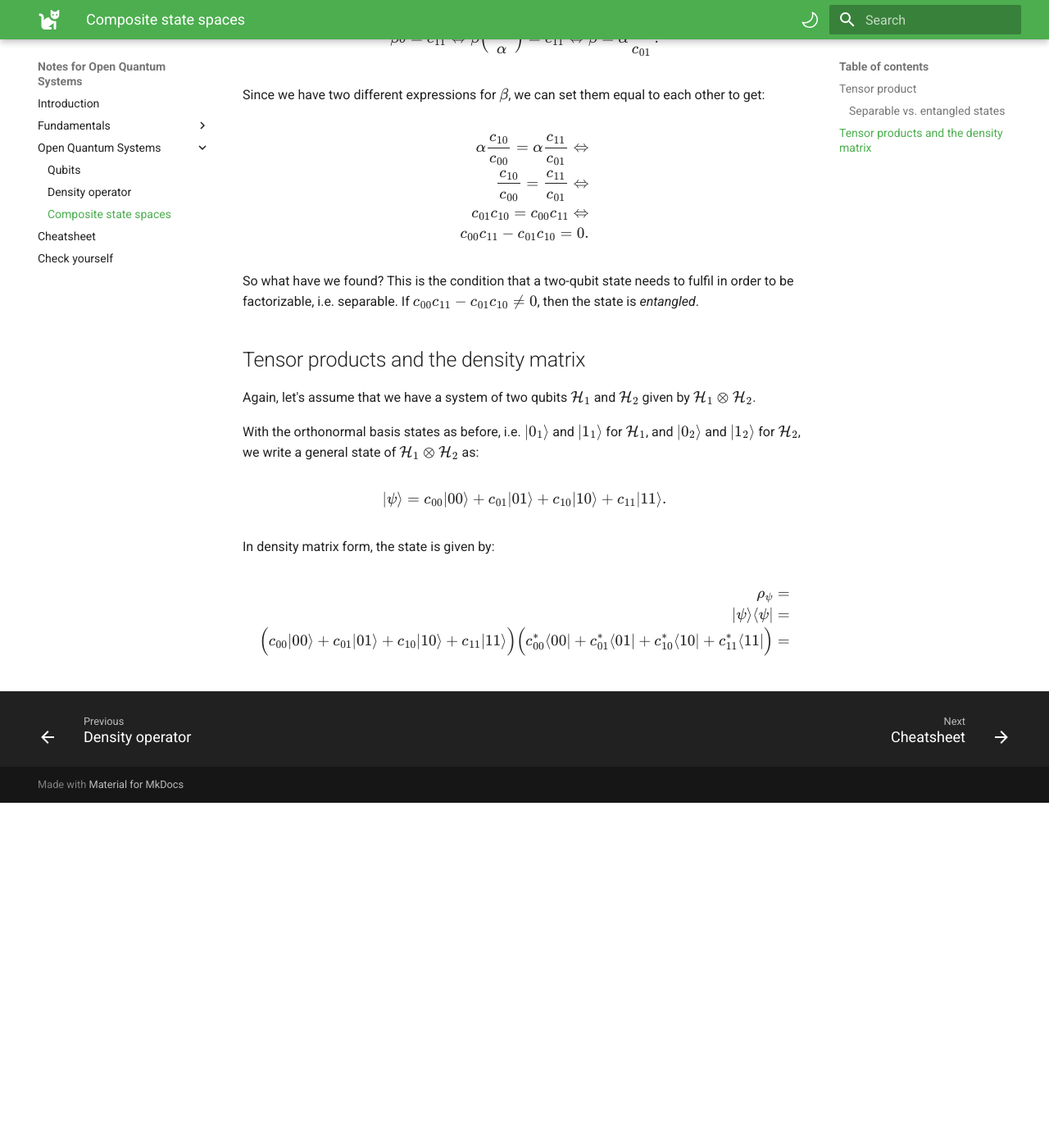
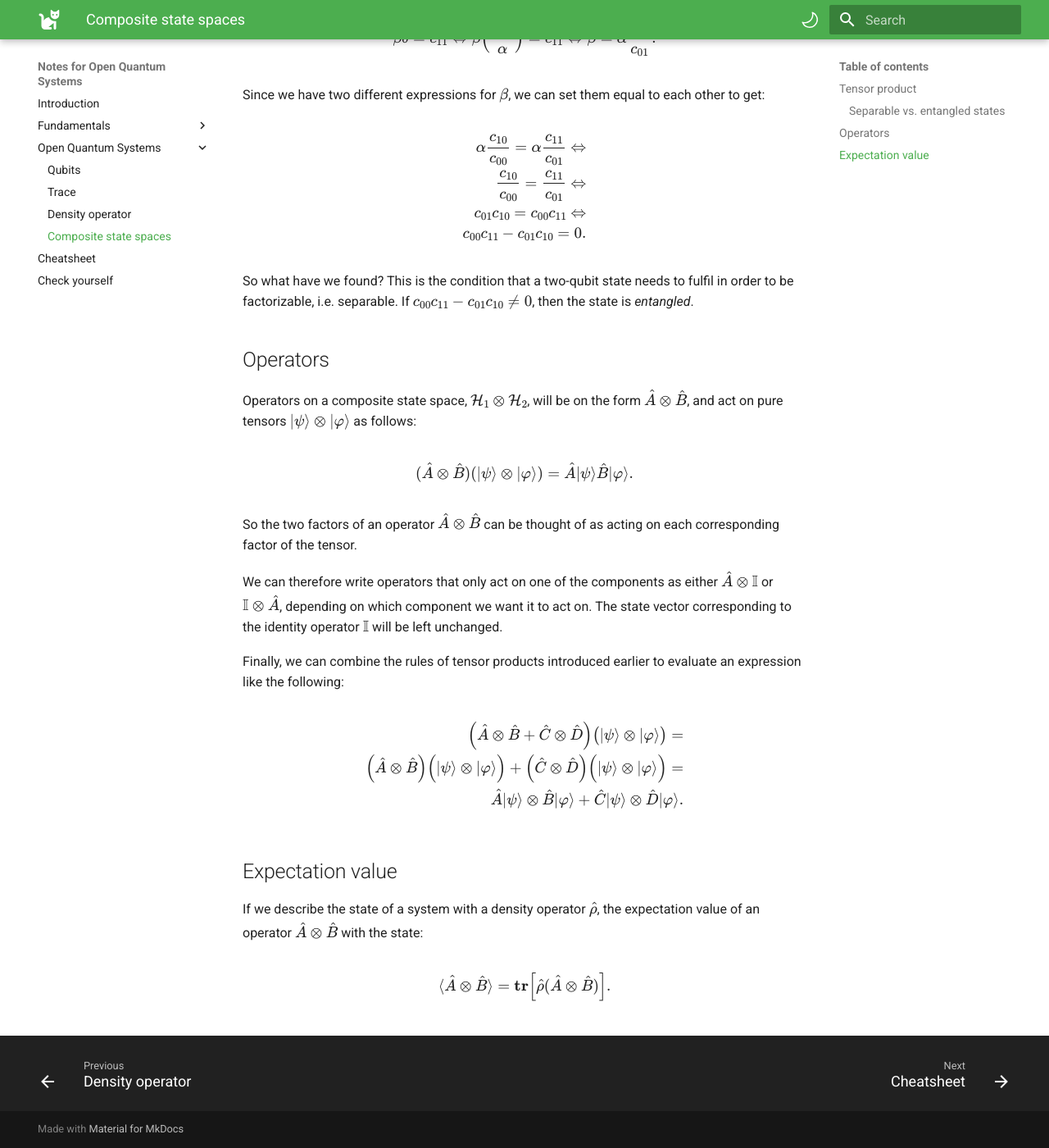
Before and after one commit to elviralaurin/notes-oqs, an MkDocs documentation site: the page built from docs/oqs/composite-state-spaces.md, in a window 1280 px wide and 1400 px high, scrolled down 3809 px. Shown: the whole window at 82% size. Built offline with MkDocs 1.6.1 and Material for MkDocs 9.7.7, drawn with Linux system fonts in a browser that asks for light colours; before the commit the page ends 4788 px from its top, so only the background shows below that.

Commit message:
trace, composite vector spaces

```diff
--- a/docs/oqs/composite-state-spaces.md
+++ b/docs/oqs/composite-state-spaces.md
@@ -159,21 +159,30 @@ $$
 
 So what have we found? This is the condition that a two-qubit state needs to fulfil in order to be factorizable, i.e. separable. If $c_{00}c_{11} - c_{01}c_{10} \neq 0$, then the state is *entangled*.
 
-## Tensor products and the density matrix
-Again, let's assume that we have a system of two qubits $\mathcal{H}_1$ and $\mathcal{H}_2$ given by $\mathcal{H}_1 \otimes \mathcal{H}_2$.
-
-With the orthonormal basis states as before, i.e. $\ket{0_1}$ and $\ket{1_1}$ for $\mathcal{H}_1$, and $\ket{0_2}$ and $\ket{1_2}$ for $\mathcal{H}_2$, we write a general state of $\mathcal{H}_1 \otimes \mathcal{H}_2$ as:
+## Operators
+Operators on a composite state space, $\mathcal{H}_1 \otimes \mathcal{H}_2$, will be on the form $\hat{A} \otimes \hat{B}$, and act on pure tensors $\ket{\psi} \otimes \ket{\varphi}$ as follows:
 
 $$
-\ket{\psi} = c_{00}\ket{00} + c_{01}\ket{01} + c_{10}\ket{10} + c_{11}\ket{11}.
+(\hat{A} \otimes \hat{B})(\ket{\psi} \otimes \ket{\varphi}) = \hat{A}\ket{\psi}\hat{B}\ket{\varphi}.
 $$
 
-In density matrix form, the state is given by:
+So the two factors of an operator $\hat{A} \otimes \hat{B}$ can be thought of as acting on each corresponding factor of the tensor.
+
+We can therefore write operators that only act on one of the components as either $\hat{A} \otimes \mathbb{I}$ or $\mathbb{I} \otimes \hat{A}$, depending on which component we want it to act on. The state vector corresponding to the identity operator $\mathbb{I}$ will be left unchanged.
+
+Finally, we can combine the rules of tensor products introduced earlier to evaluate an expression like the following:
 
 $$
 \begin{align}
-    \rho_\psi =\\
-    \ket{\psi} \bra{\psi} =\\
-    \Bigl(c_{00}\ket{00} + c_{01}\ket{01} + c_{10}\ket{10} + c_{11}\ket{11}\Bigr) \Bigl(c_{00}^*\bra{00} + c_{01}^*\bra{01} + c_{10}^*\bra{10} + c_{11}^*\bra{11}\Bigr) =\\
+    \Bigl( \hat{A} \otimes \hat{B} + \hat{C} \otimes \hat{D} \Bigr)\bigl( \ket{\psi} \otimes \ket{\varphi} \bigr) =\\
+    \Bigl( \hat{A} \otimes \hat{B} \Bigr) \Bigl(\ket{\psi} \otimes \ket{\varphi}\Bigr) + \Bigl(\hat{C} \otimes \hat{D}\Bigr)\Bigl(\ket{\psi} \otimes \ket{\varphi}\Bigr) =\\
+    \hat{A}\ket{\psi} \otimes \hat{B}\ket{\varphi} + \hat{C}\ket{\psi} \otimes \hat{D}\ket{\varphi}.
 \end{align}
 $$
+
+## Expectation value
+If we describe the state of a system with a density operator $\hat{\rho}$, the expectation value of an operator $\hat{A} \otimes \hat{B}$ with the state:
+
+$$
+\braket{\hat{A} \otimes \hat{B}} = \mathbf{tr}\Bigl[\hat{\rho}(\hat{A} \otimes \hat{B})\Bigr].
+$$
--- a/mkdocs.yml
+++ b/mkdocs.yml
@@ -55,6 +55,7 @@ nav:
   - Open Quantum Systems:
     - oqs/index.md
     - Qubits: oqs/qubits.md
+    - Trace: oqs/trace.md
     - Density operator: oqs/density-operator.md
     - Composite state spaces: oqs/composite-state-spaces.md
   - Cheatsheet: cheatsheet.md
```
Also changed, not shown: docs/fundamentals/operators.md (+11 -0 lines), docs/oqs/trace.md (added, +85 -0 lines).
